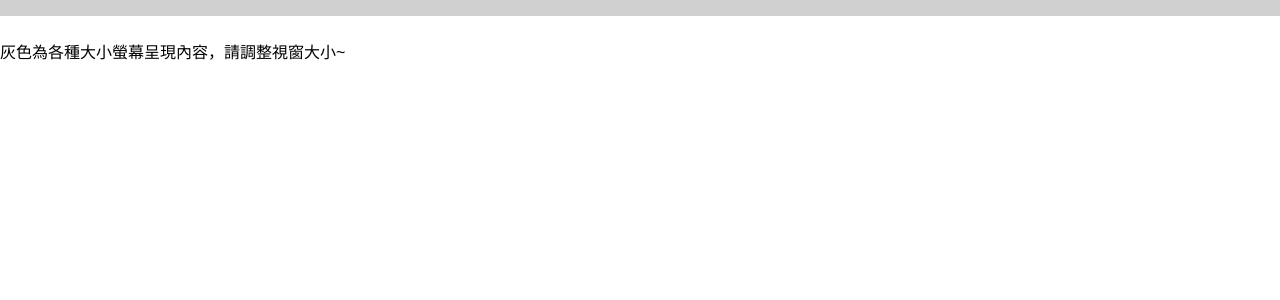
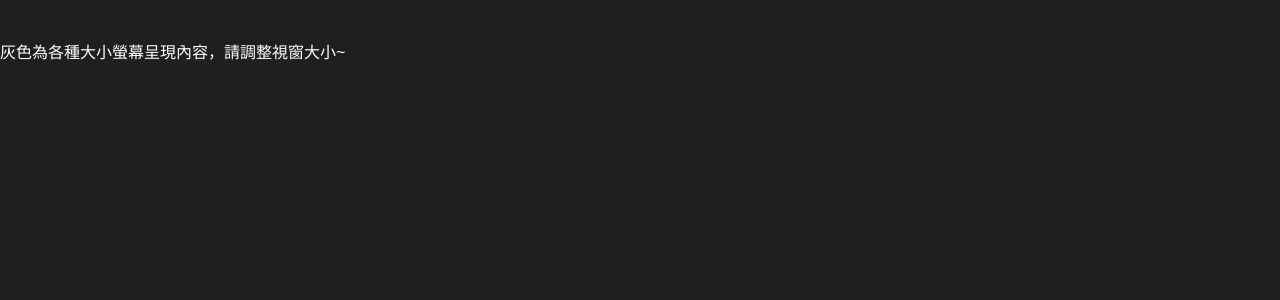
Before and after one commit to Conga-TheF2E/The_F2E_index, a Vue app: page / in a window 1280 px wide. Shown: the top 300 px of the page. Built offline with nearby package versions, Linux system fonts and the light colour scheme; a web font is replaced by a local one.

Commit message:
feat: Set body color & background-color

```diff
--- a/src/assets/scss/layout.scss
+++ b/src/assets/scss/layout.scss
@@ -1,8 +1,9 @@
 body {
     font-family: 'GenSekiGothic', Arial, Helvetica, sans-serif;
+    background: #1f1f1f;
+    color: #fff;
 }
 .container {
-    background-color: #d0d0d0;
     margin: 0 auto;
     max-width: 1920px;
 
```
